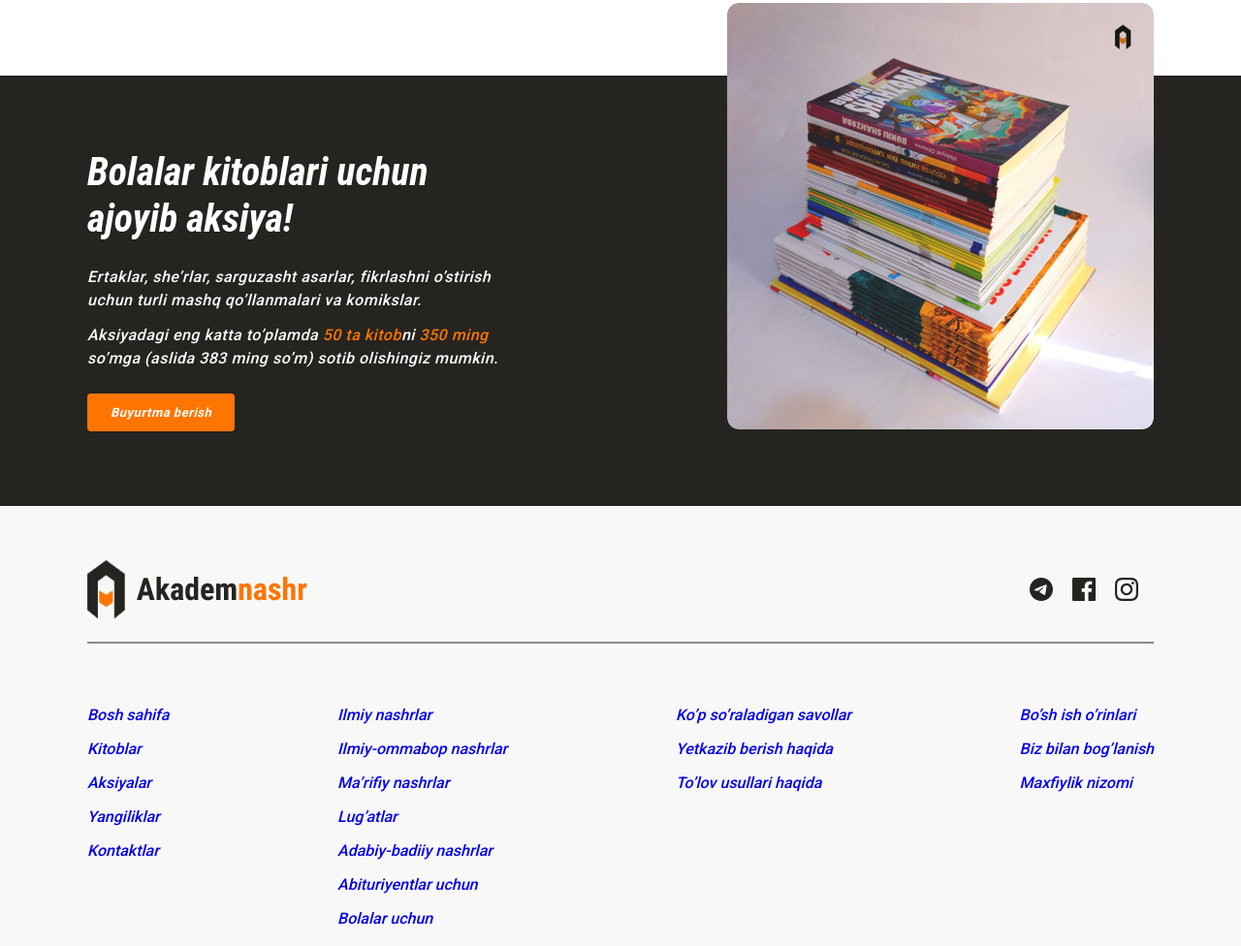
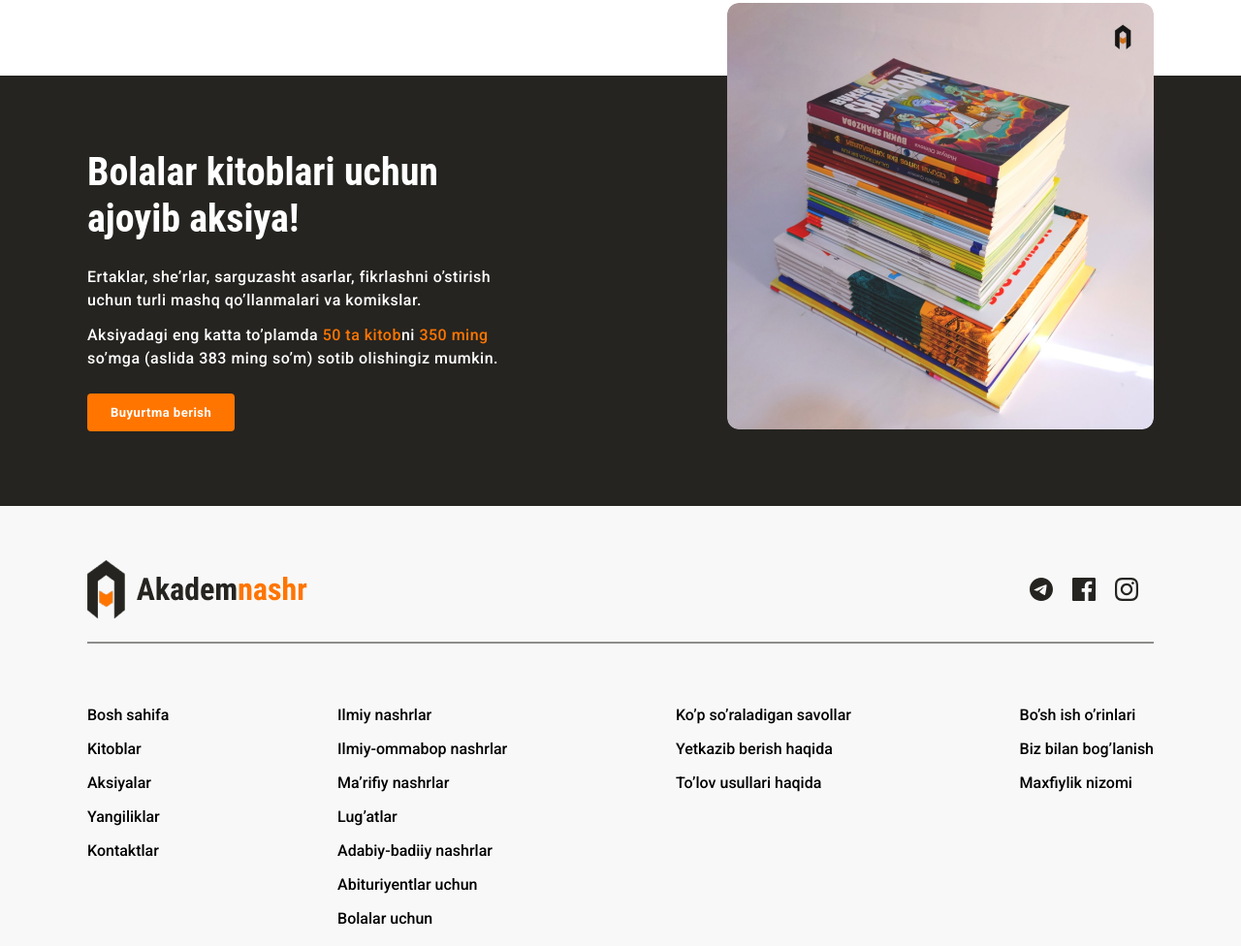
Before and after one commit to MALIKASAIDKAMOLOVNA/AkademNashr, a plain HTML site: page index.html in a window 1280 px wide. Shown: the part 1474-2450 px from the top of the page at 97% size. Drawn offline with Linux system fonts and the light colour scheme.

Commit message:
font-style

```diff
--- a/css/style.css
+++ b/css/style.css
@@ -4,7 +4,7 @@
     box-sizing: border-box;
     font-family: 'Roboto', sans-serif;
     font-weight: 400;
-    font-style: italic;
+    font-style: normal;
     list-style: none;
 }
 
@@ -231,6 +231,7 @@
 
 .sale-left p{
     font-family: 'Roboto';
+    font-style: normal;
     font-weight: 400;
     font-size: 16px;
     line-height: 150%;
@@ -306,7 +307,7 @@
     font-weight: 400;
     font-size: 16px;
     line-height: 19px;
-    color: #252420;
+
     transition: 1.2s;
 }
 
@@ -318,6 +319,7 @@
 
 .footer-list2 li a{
     text-decoration: none;
+    color: #000;
 }
 
 .footer-list2 li a:hover{
```
